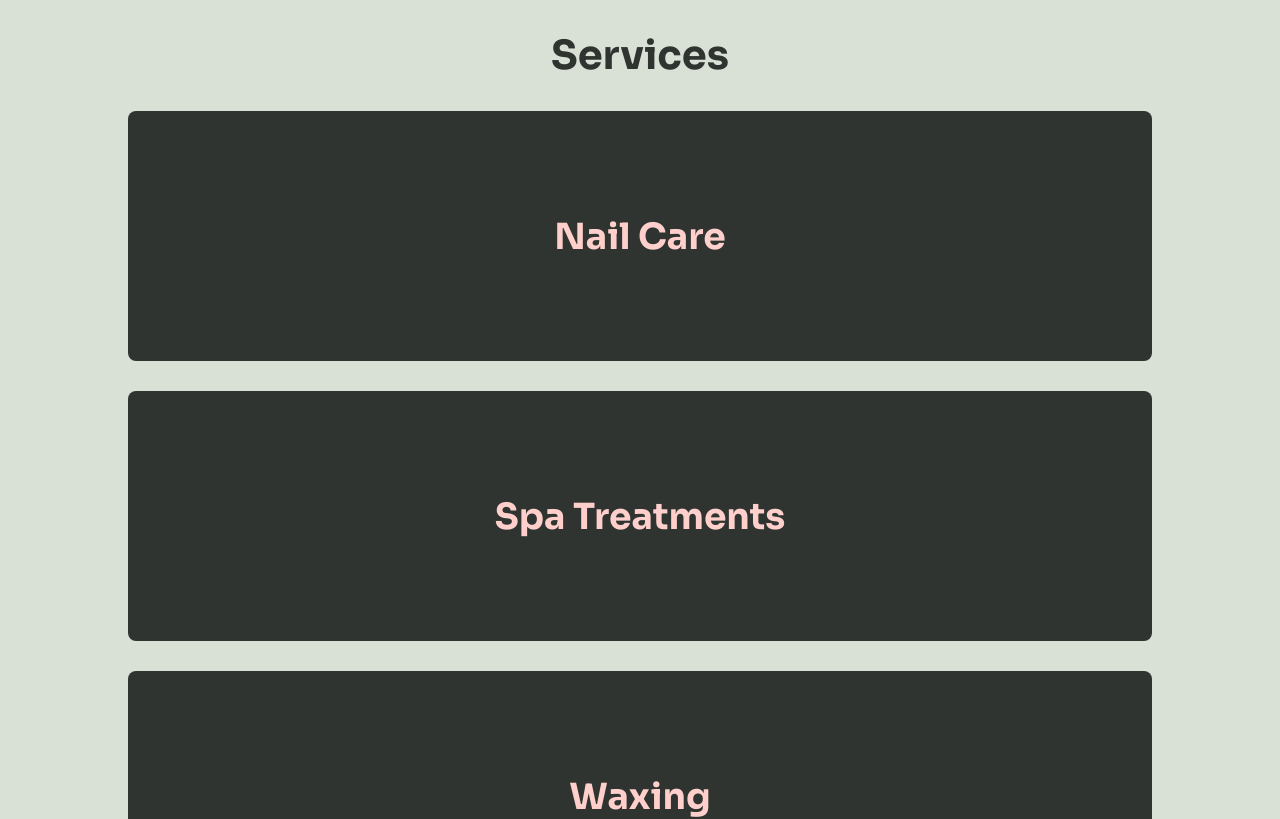
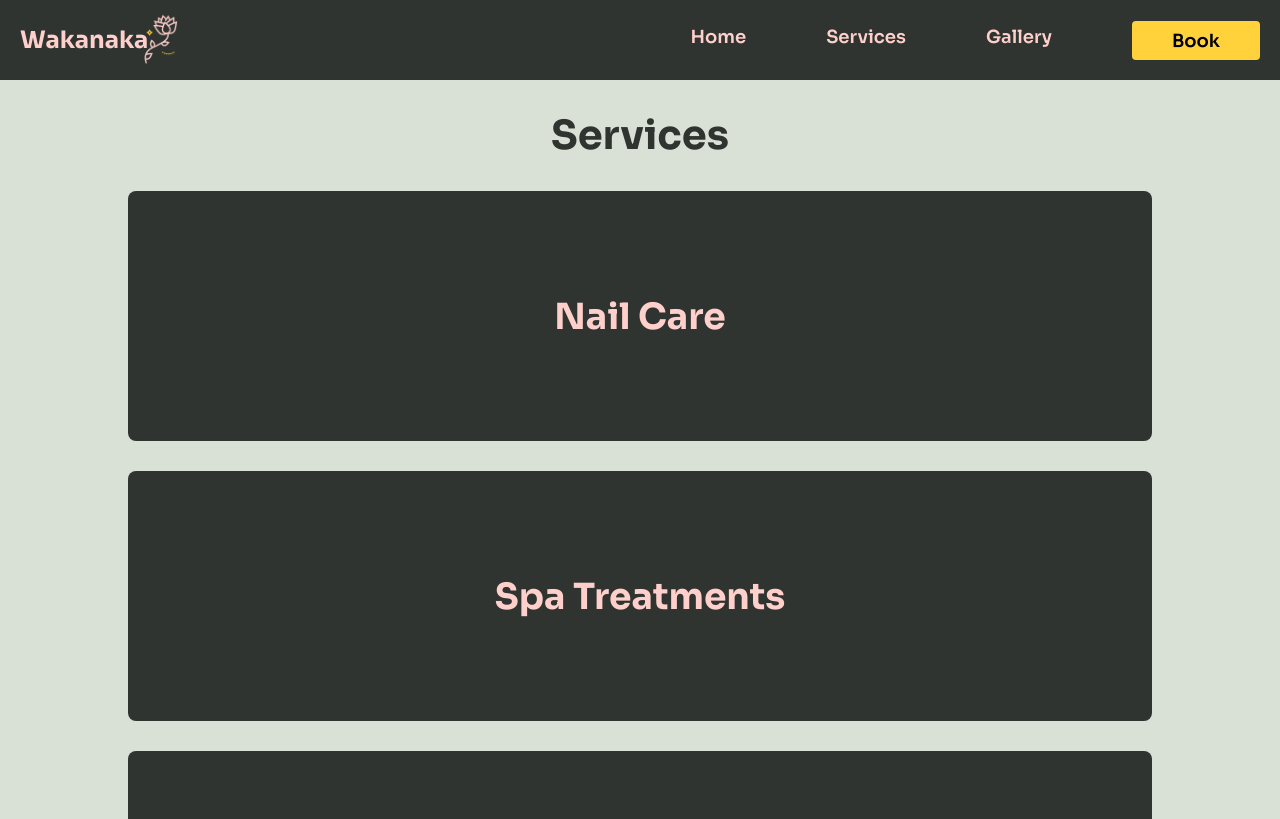
Before and after one commit to Seanjohnferesi/Wakanaka-Website-React-PT2, a React (Vite) app: page /services in a window 1280 px wide. Shown: the top 819 px of the page. Built offline with nearby package versions, Linux system fonts and the light colour scheme.

Commit message:
feat: added context and made header globaly show

```diff
--- a/src/App.jsx
+++ b/src/App.jsx
@@ -3,11 +3,13 @@ import Home from "./pages/Home"
 import Services from "./pages/Services"
 import PageTransition from "./components/PageTransition"
 import {AnimatePresence} from "framer-motion";
+import Header from "./components/Header";
 
 function App() {
     const location = useLocation()
     return (
         <AnimatePresence mode= "wait">
+            <Header />
             <Routes location={location} key={location.pathname}>
                 <Route path="/" element= {<PageTransition> <Home/> </PageTransition>} />
                 <Route path="/services" element= {<PageTransition> <Services/> </PageTransition>} />
--- a/src/components/Header.jsx
+++ b/src/components/Header.jsx
@@ -13,9 +13,9 @@ function Header() {
 
             <nav>
                 <ul>
-                    <li>Home</li>
+                    <li onClick={() => navigate("/")}>Home</li>
                     <li onClick={() => navigate("/services")}>Services</li>
-                    <li>Gallery</li>
+                    <li onClick={() => navigate("/gallery")}>Gallery</li>
                 </ul>
                 <button className="book-btn">Book</button>
             </nav>
--- a/src/components/ServicesSection.jsx
+++ b/src/components/ServicesSection.jsx
@@ -18,7 +18,7 @@ function ServicesSection () {
                 </div>
 
                 <div className="services-tab">
-                    <div className="add-on"></div>
+                    <div className="waxing-cat"></div>
                     <h2 className="names">Hair Removal</h2>
                     <button>Explore</button>
                 </div>
--- a/src/pages/Home.jsx
+++ b/src/pages/Home.jsx
@@ -7,7 +7,7 @@ import OurWorks from "../components/OurWorks";
 function Home() {
     return (
         <>
-            <Header />
+            {/* <Header /> */}
             <HeroSection />
             <ServicesSection />
             <WhyChooseUs />
--- a/src/styles/services-section.css
+++ b/src/styles/services-section.css
@@ -25,7 +25,7 @@
 }
 
 
-.nail-care, .spa, .add-on{
+.nail-care, .spa, .waxing-cat{
     width: 500px;
     height: 250px;
     border-radius: 8px;
```
Also changed, not shown: src/context/context.jsx (added, +11 -0 lines).
